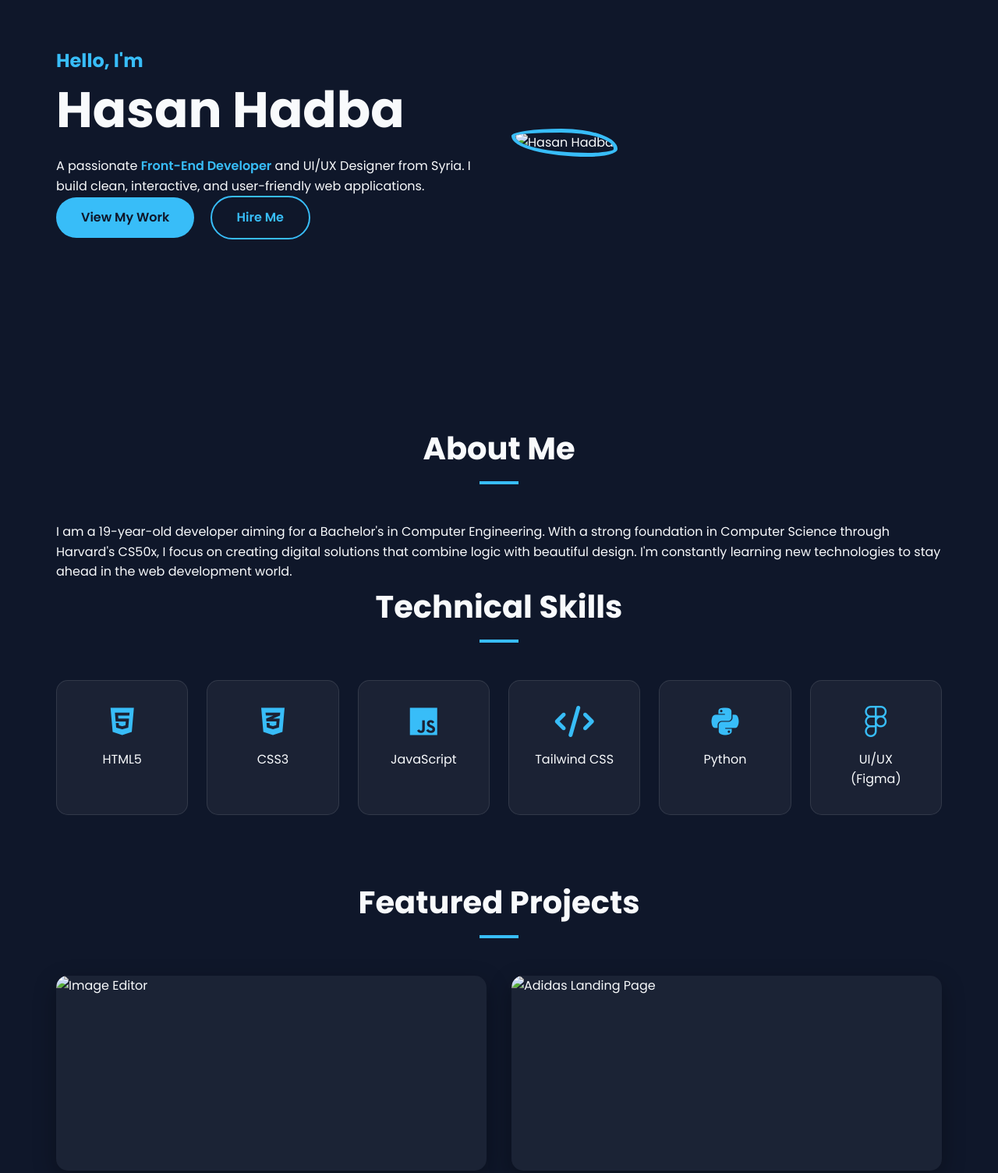
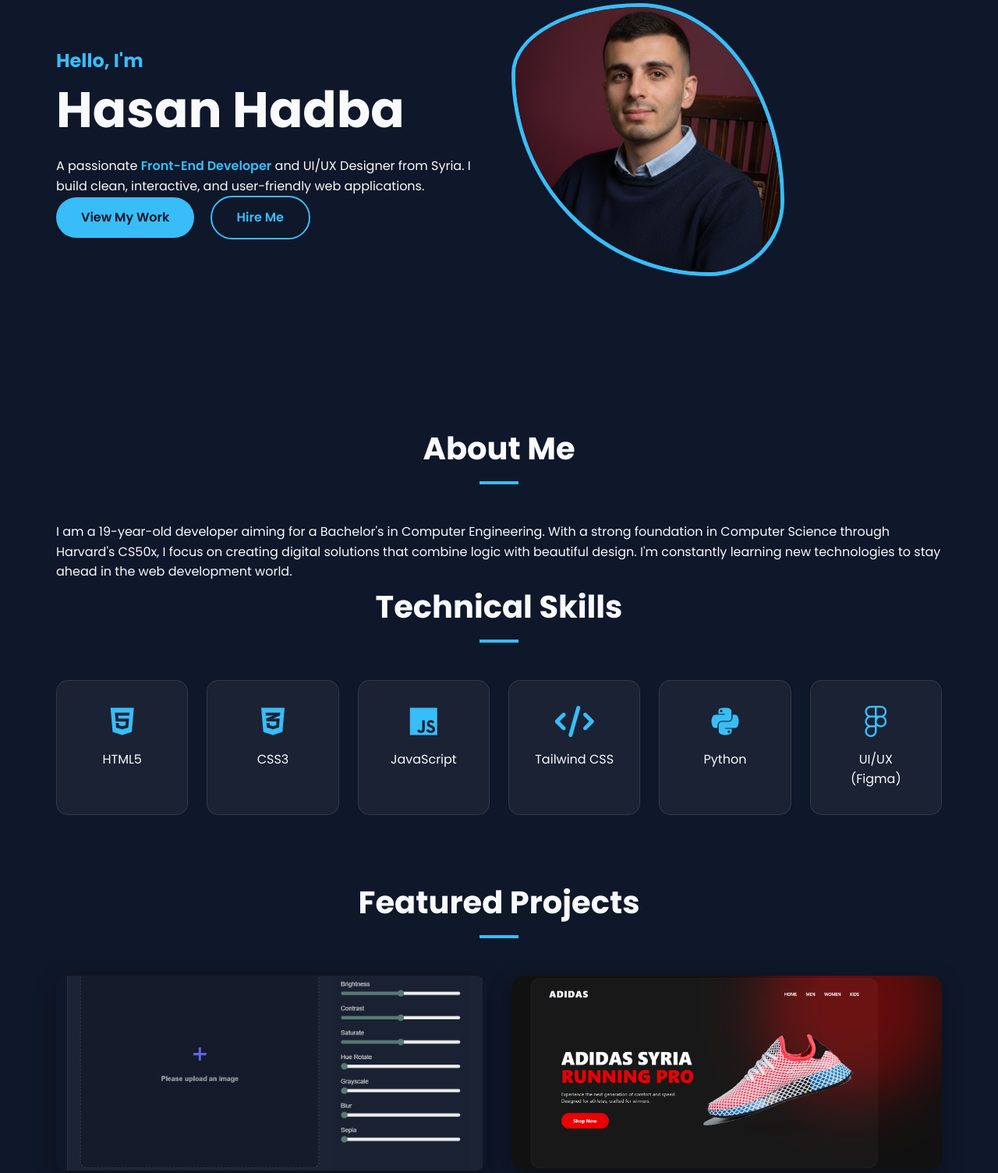
Before and after one commit to hasan-hadba/Hasan-Portfolio, a plain HTML site: page index.html in a window 1280 px wide. Shown: the part 257-1761 px from the top of the page at 78% size. Drawn offline with Linux system fonts and the light colour scheme; the site is published under a folder, as on GitHub Pages, so addresses that start at the root find nothing.

Commit message:
Fix image paths by removing leading slash

```diff
--- a/index.html
+++ b/index.html
@@ -35,7 +35,7 @@
                 </div>
             </div>
             <div class="hero-img">
-                <img src="/images/me.png" alt="Hasan Hadba">
+                <img src="images/me.png" alt="Hasan Hadba">
             </div>
         </div>
     </header>
@@ -74,7 +74,7 @@
             <div class="projects-container">
 
                 <div class="project-box">
-                    <img src="/images/image-editor.png" alt="Image Editor">
+                    <img src="images/image-editor.png" alt="Image Editor">
                     <div class="project-layer">
                         <h4>Modern Image Editor</h4>
                         <p>A web tool to apply real-time filters like brightness and contrast using Vanilla JavaScript.</p>
@@ -86,7 +86,7 @@
                 </div>
 
                 <div class="project-box">
-                    <img src="/images/adidas-desktop.png" alt="Adidas Landing Page">
+                    <img src="images/adidas-desktop.png" alt="Adidas Landing Page">
                     <div class="project-layer">
                         <h4>Adidas Landing Page</h4>
                         <p>A modern, responsive landing page design focused on UI/UX and smooth user experience.</p>
```
